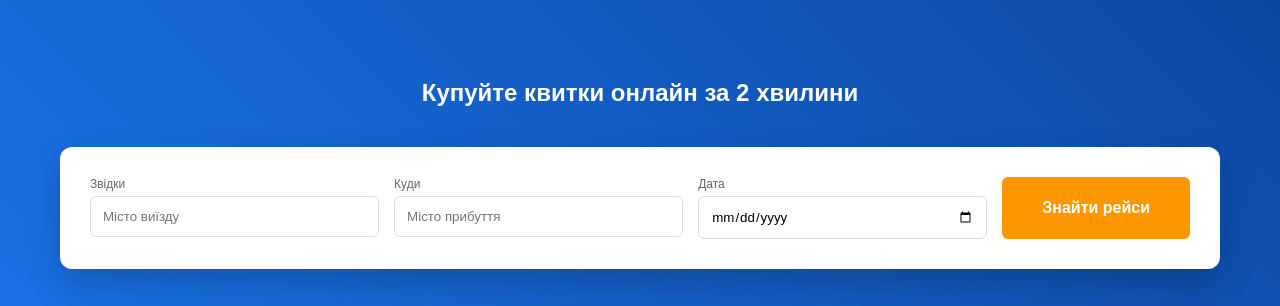
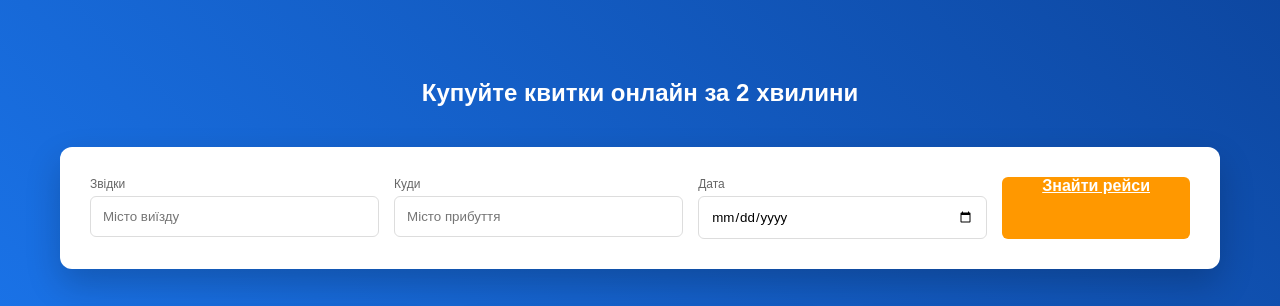
Before and after one commit to Yurka010/new-bus, a plain HTML site: page index.html in a window 1280 px wide. Shown: the part 104-410 px from the top of the page. Drawn offline with Linux system fonts and the light colour scheme.

Commit message:
Update index.html

```diff
--- a/index.html
+++ b/index.html
@@ -131,9 +131,8 @@
                         <label>Дата</label>
                         <input type="date">
                     </div>
-              <form action="reisu.html">
-   <button type="submit" class="btn-search">Знайти рейси</button>
-</form>
+                    <a href="reisu.html" type="submit" class="btn-search">Знайти рейси </a>
+                </form>
             </div>
         </section>
 
```
